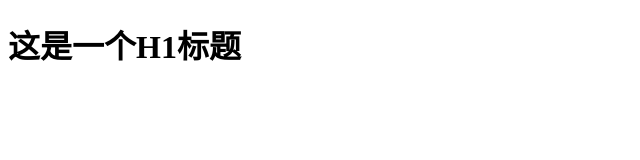
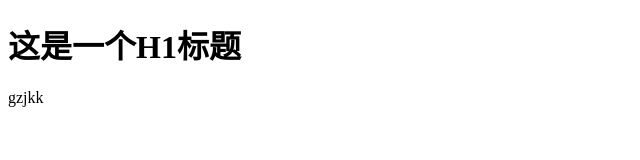
Before and after one commit to ggggzj0713/project02, a plain HTML site: page index.html in a window 1280 px wide. Shown: the full height of the page, 0-640 px from the left. Drawn offline with Linux system fonts and the light colour scheme.

Commit message:
练习checkout

```diff
--- a/index.html
+++ b/index.html
@@ -9,6 +9,9 @@
 
 <body>
     <h1>这是一个H1标题</h1>
+    <div>
+        gzjkk
+    </div>
 </body>
 
 </html>
```
